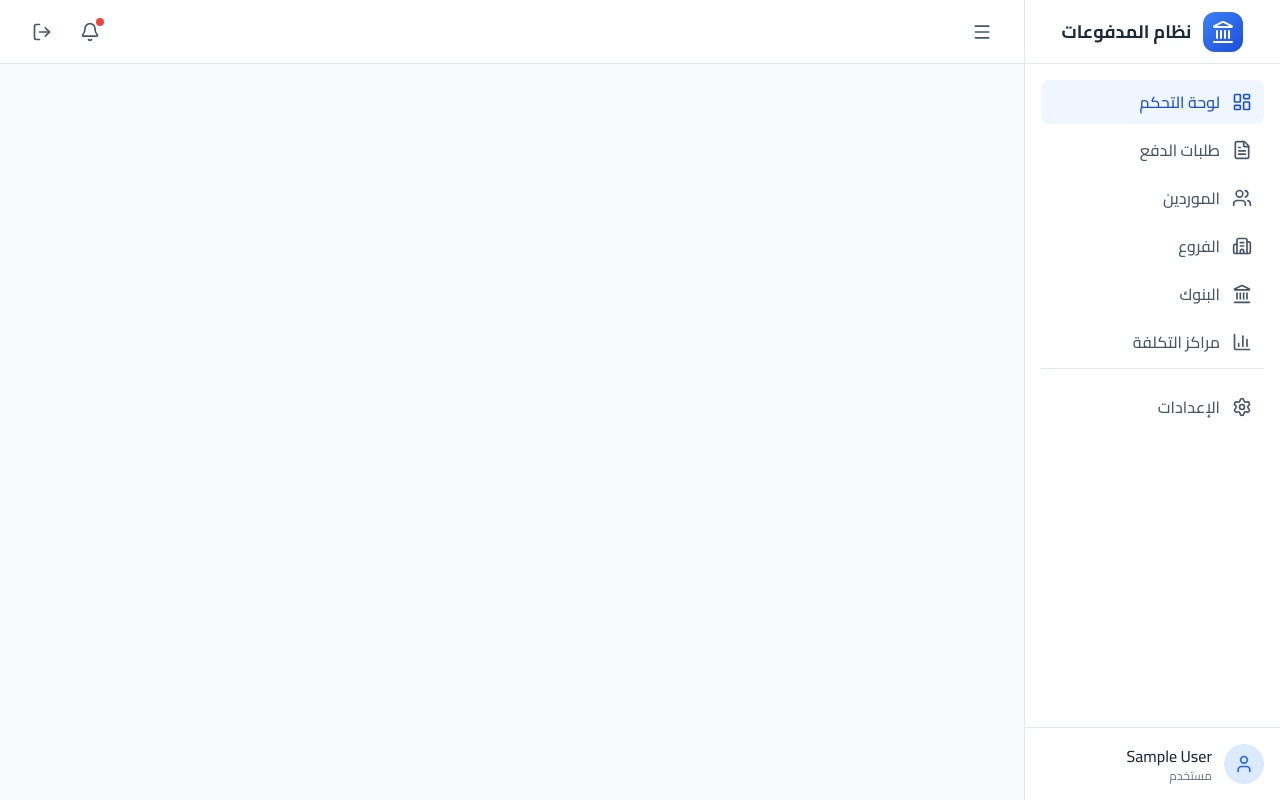
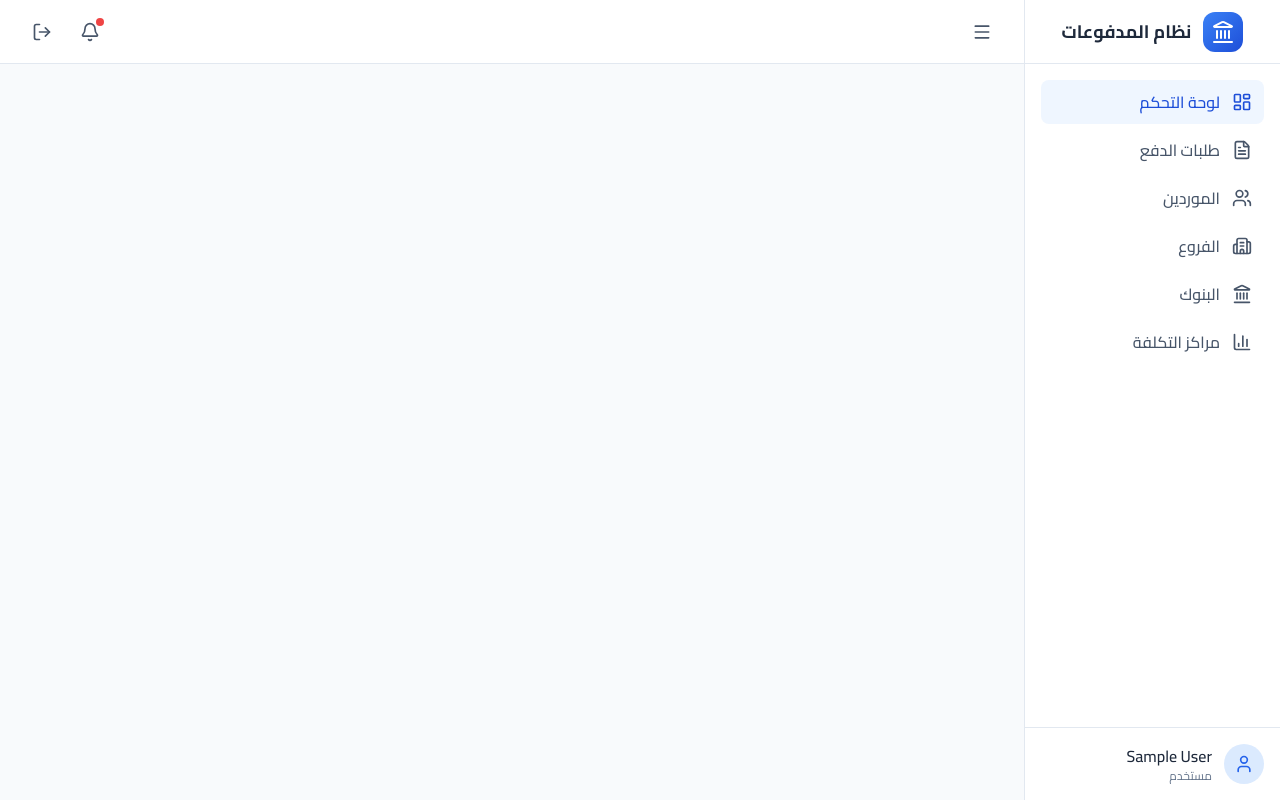
Before and after one commit to Haroon2030/accunte, a Django app: page / in a window 1280 px wide. Run offline with Django 5.2, Linux system fonts and the light colour scheme; the visitor is signed in with stand-in values (Sample User, id 1); data that the repository does not hold is empty; some libraries are stand-ins or nearby versions.

Commit message:
Fix: remove settings nav link that causes 500 error

```diff
--- a/backend/templates/components/layout.html
+++ b/backend/templates/components/layout.html
@@ -26,10 +26,6 @@
             {% include "components/nav_item.html" with url="branches:list" icon="building-2" label="الفروع" %}
             {% include "components/nav_item.html" with url="banks:list" icon="landmark" label="البنوك" %}
             {% include "components/nav_item.html" with url="cost_centers:list" icon="bar-chart-3" label="مراكز التكلفة" %}
-
-            <div class="border-t border-slate-200 my-4 pt-4">
-                {% include "components/nav_item.html" with url="settings:users" icon="settings" label="الإعدادات" %}
-            </div>
         </nav>
 
         <!-- User Info -->
```
